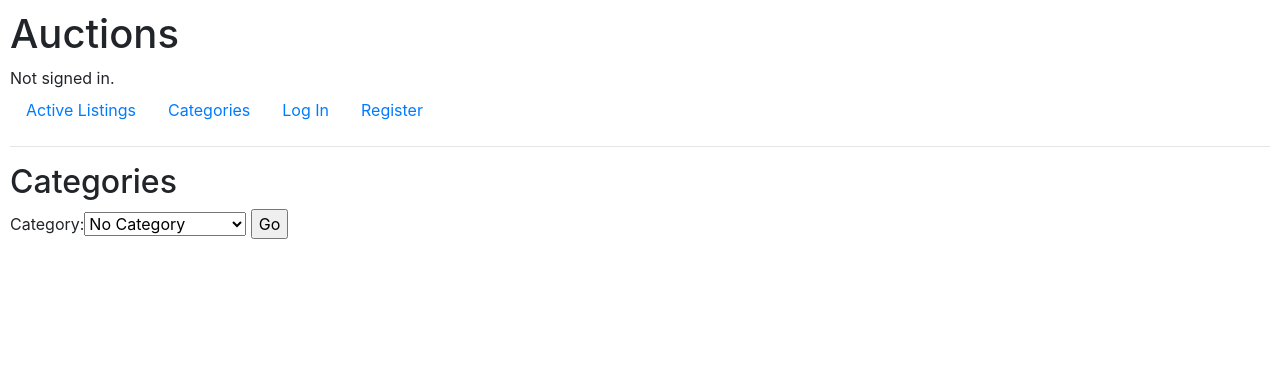
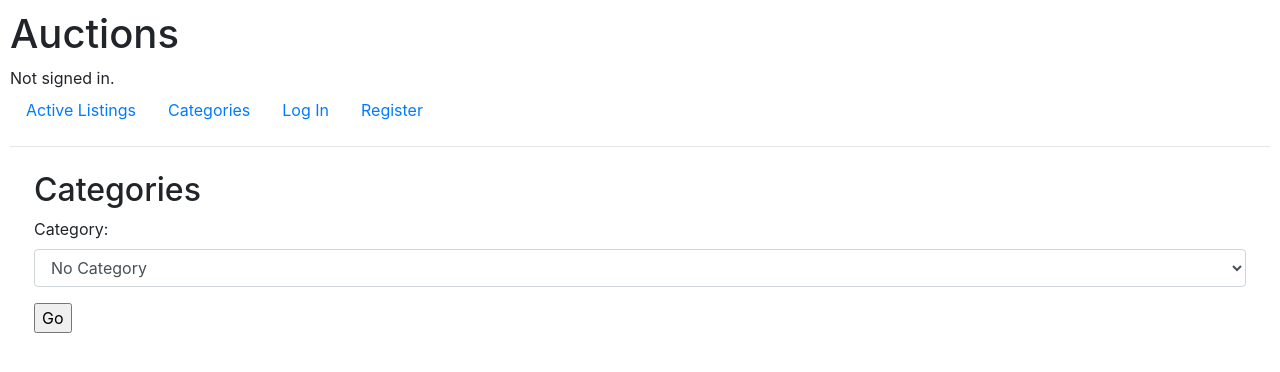
Before and after one commit to kylayujiri/CS50w-project2, a Django app: page /categories in a window 1280 px wide. Shown: the top 372 px of the page. Run offline with Django 3.2, Linux system fonts and the light colour scheme; some libraries are stand-ins or nearby versions.

Commit message:
Add more styling and appearance changes

```diff
--- a/auctions/templates/auctions/categories.html
+++ b/auctions/templates/auctions/categories.html
@@ -7,13 +7,17 @@ Categories - Auctions
 {% block body %}
     <h2>Categories</h2>
 
-    <form class="" action="{% url 'categories' %}" method="post">
+    <form class="mb-4" action="{% url 'categories' %}" method="post">
         {% csrf_token %}
 
-        {{ form }}
+        {% for field in form %}
+          <div class="form-group">
+            {{ field.label_tag }}
+            {{ field }}
+          </div>
+        {% endfor %}
 
         <input type="submit" value="Go">
-
     </form>
 
     {% if request.method == "POST" %}
@@ -21,6 +25,7 @@ Categories - Auctions
             <h3>No Results</h3>
         {% else %}
             <h3>{{ listings.count }} Result(s)</h3>
+            <div class="mt-4">
               {% for item in listings %}
                   <div class="card mb-3" style="max-width: 540px;">
                       <div class="row no-gutters">
@@ -40,6 +45,7 @@ Categories - Auctions
                       </div>
                   </div>
               {% endfor %}
+            </div>
         {% endif %}
     {% endif %}
 
--- a/auctions/templates/auctions/index.html
+++ b/auctions/templates/auctions/index.html
@@ -2,6 +2,8 @@
 
 {% block body %}
     <h2>Active Listings</h2>
+
+    <div class="mt-4">
 
       {% for item in listings %}
           <div class="card mb-3" style="max-width: 540px;">
@@ -22,4 +24,7 @@
               </div>
           </div>
       {% endfor %}
+
+    </div>
+
 {% endblock %}
--- a/auctions/templates/auctions/layout.html
+++ b/auctions/templates/auctions/layout.html
@@ -46,7 +46,9 @@
             {% endif %}
         </ul>
         <hr>
-        {% block body %}
-        {% endblock %}
+        <div class="m-4">
+          {% block body %}
+          {% endblock %}
+        </div>
     </body>
 </html>
--- a/auctions/templates/auctions/watchlist.html
+++ b/auctions/templates/auctions/watchlist.html
@@ -16,6 +16,7 @@
         <h2>{{ username.username }}'s Watchlist</h2>
     {% endif %}
 
+    <div class="mt-4">
       {% for item in watchlist %}
           <div class="card mb-3" style="max-width: 540px;">
               <div class="row no-gutters">
@@ -35,5 +36,6 @@
               </div>
           </div>
       {% endfor %}
+    </div>
 
 {% endblock %}
--- a/auctions/views.py
+++ b/auctions/views.py
@@ -14,7 +14,11 @@ class NewListingForm(ModelForm):
         model = Listing
         fields = ['title', 'description', 'starting_price', 'image_link', 'category']
         widgets = {
-            'description': forms.Textarea(attrs={'cols':80, 'rows':8})
+            'title': forms.TextInput(attrs={'class': 'form-control'}),
+            'description': forms.Textarea(attrs={'cols': 80, 'rows': 8, 'class': 'form-control'}),
+            'starting_price': forms.NumberInput(attrs={'class': 'form-control'}),
+            'image_link': forms.URLInput(attrs={'class': 'form-control'}),
+            'category': forms.Select(attrs={'class': 'form-control'})
         }
 
 class NewBidForm(ModelForm):
@@ -23,7 +27,7 @@ class NewBidForm(ModelForm):
         model = Bid
         fields = ['amount','listing']
         widgets = {
-            'amount': forms.TextInput(attrs={'placeholder':'Bid', 'class': 'form-control'}),
+            'amount': forms.TextInput(attrs={'placeholder': 'Bid', 'class': 'form-control'}),
             'listing': forms.HiddenInput()
         }
 
@@ -42,6 +46,9 @@ class CategoryFilter(ModelForm):
     class Meta:
         model = Listing
         fields = ['category',]
+        widgets = {
+            'category': forms.Select(attrs={'class': 'form-control'})
+        }
 
 class NewCommentForm(ModelForm):
 
```
Also changed, not shown: auctions/templates/auctions/create-listing.html (+5 -4 lines), auctions/templates/auctions/profile.html (+6 -1 lines), db.sqlite3. Lines whose indentation alone changed are shown as unchanged.
